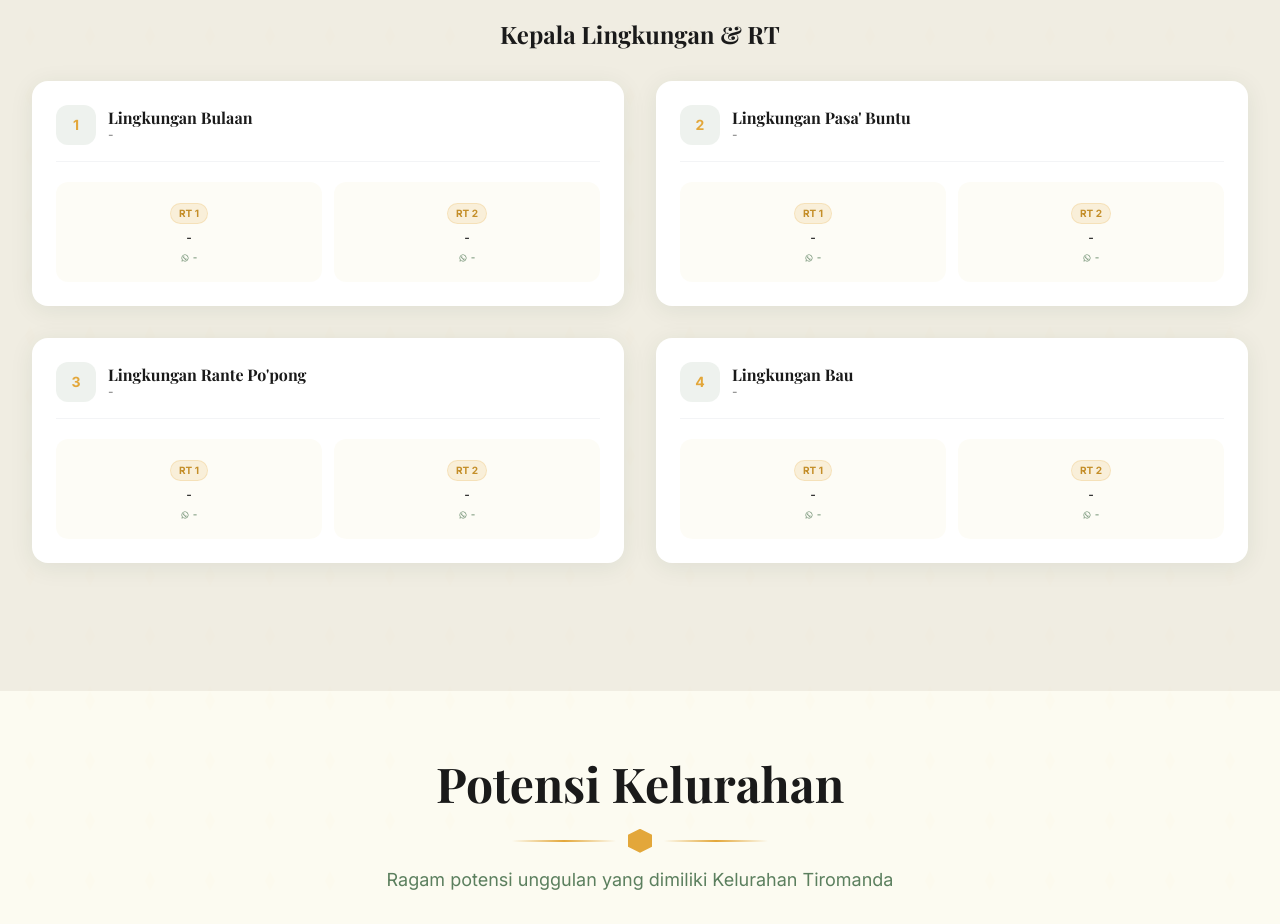
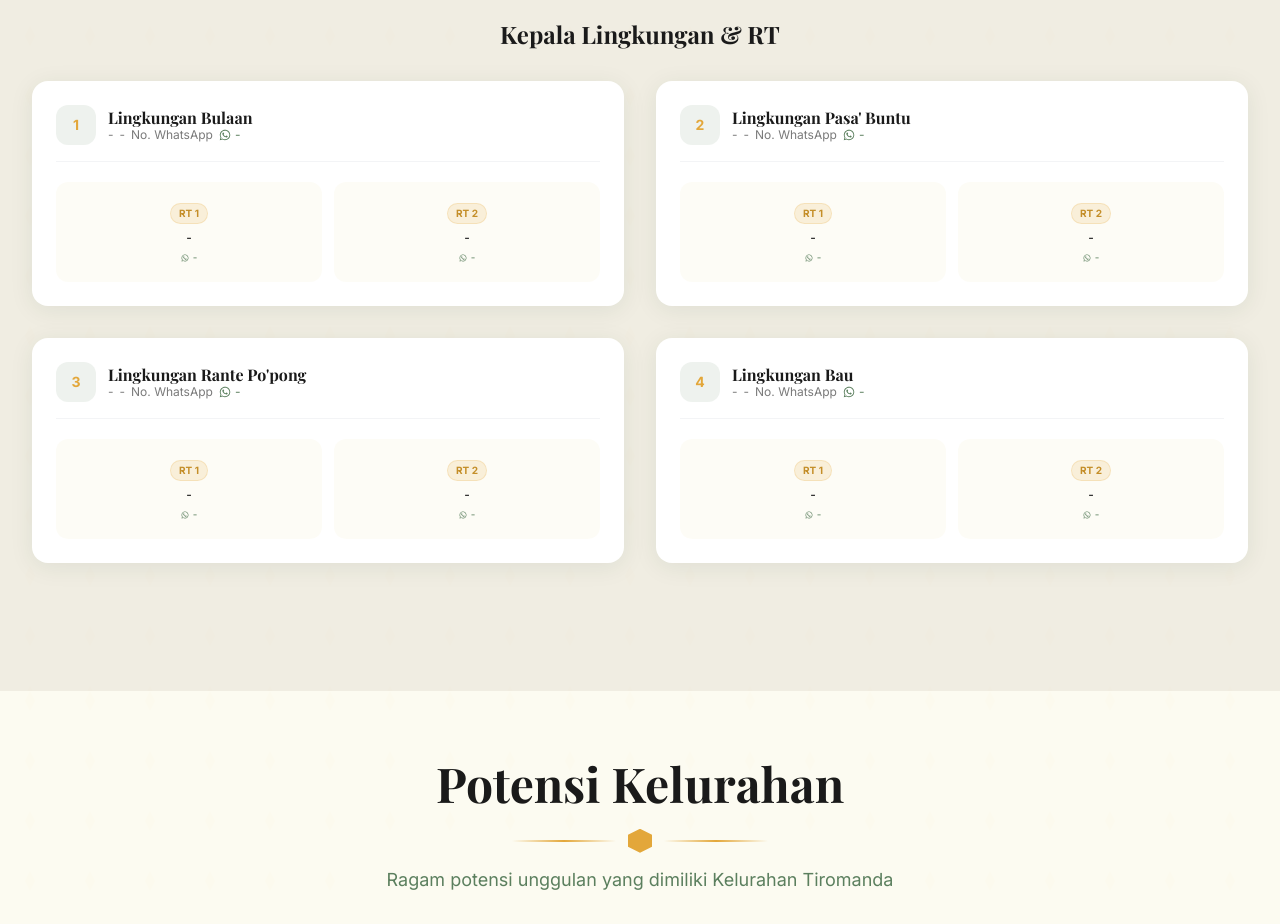
Before and after one commit to OceanzO/kel-tiromanda, a Next.js app: page / in a window 1280 px wide. Shown: the part 3020-3944 px from the top of the page. Built offline with nearby package versions, Linux system fonts and the light colour scheme; a web font is replaced by a local one.

Commit message:
Restore WhatsApp logo for empty neighborhood heads

```diff
--- a/src/components/sections/GovernmentSection.tsx
+++ b/src/components/sections/GovernmentSection.tsx
@@ -145,15 +145,20 @@ export default function GovernmentSection() {
                     <h4 className="font-heading font-bold text-base text-foreground">
                       {language === 'id' ? neighborhood.name_id : neighborhood.name_en}
                     </h4>
-                    <p className="text-xs text-foreground-muted">
-                      {neighborhood.head.name === '-' && neighborhood.head.phone === '-' ? (
-                        '-'
-                      ) : (
-                        <>
-                          {neighborhood.head.name} - No. WhatsApp - <a href={neighborhood.head.phone !== '-' ? `https://wa.me/${neighborhood.head.phone.replace(/[^0-9]/g, '')}` : '#'} target={neighborhood.head.phone !== '-' ? '_blank' : undefined} rel={neighborhood.head.phone !== '-' ? 'noopener noreferrer' : undefined} className="text-primary hover:underline">{neighborhood.head.phone}</a>
-                        </>
-                      )}
-                    </p>
+                    <div className="flex flex-wrap items-center gap-1.5 text-xs text-foreground-muted">
+                      <span>{neighborhood.head.name}</span>
+                      <span>-</span>
+                      <span>No. WhatsApp</span>
+                      <a
+                        href={neighborhood.head.phone !== '-' ? `https://wa.me/${neighborhood.head.phone.replace(/[^0-9]/g, '')}` : '#'}
+                        target={neighborhood.head.phone !== '-' ? '_blank' : undefined}
+                        rel={neighborhood.head.phone !== '-' ? 'noopener noreferrer' : undefined}
+                        className="flex items-center gap-1 text-primary hover:underline"
+                      >
+                        <FaWhatsapp className="text-[12px]" />
+                        {neighborhood.head.phone}
+                      </a>
+                    </div>
                   </div>
                 </div>
 
```
